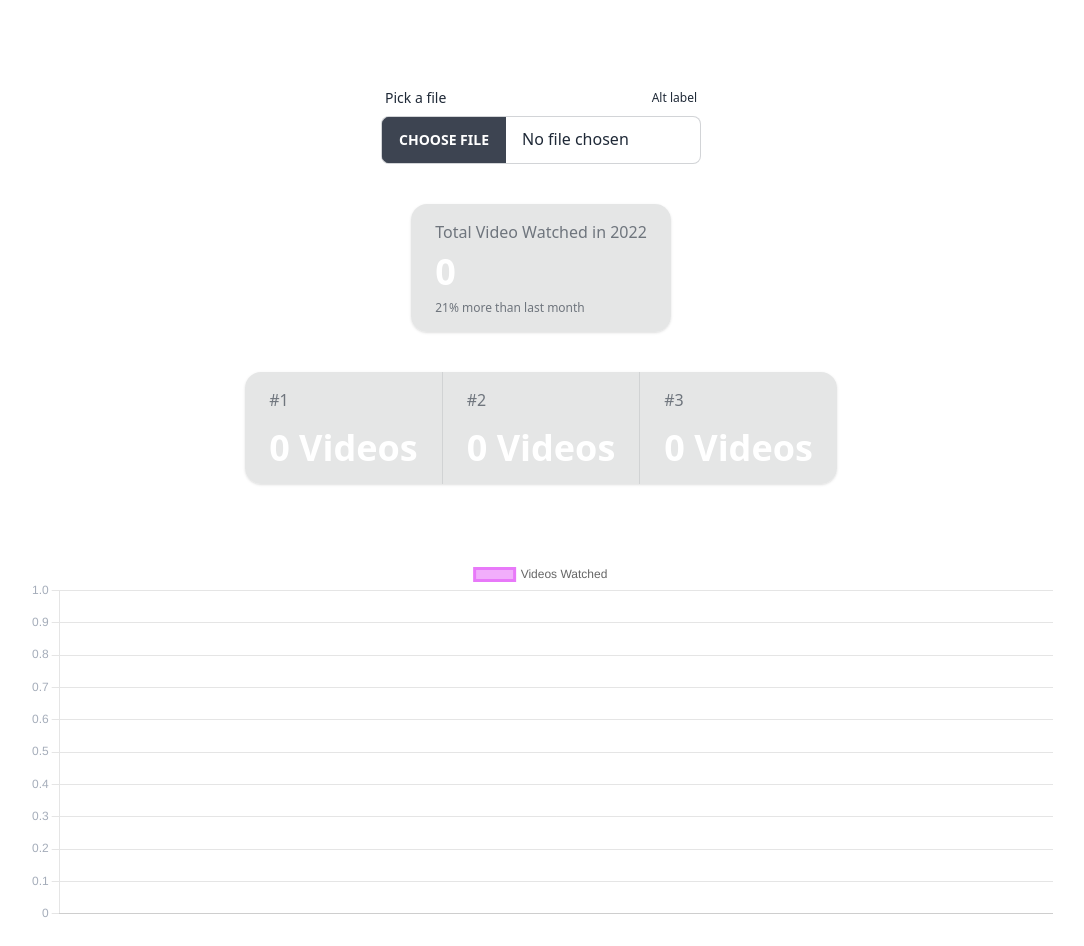
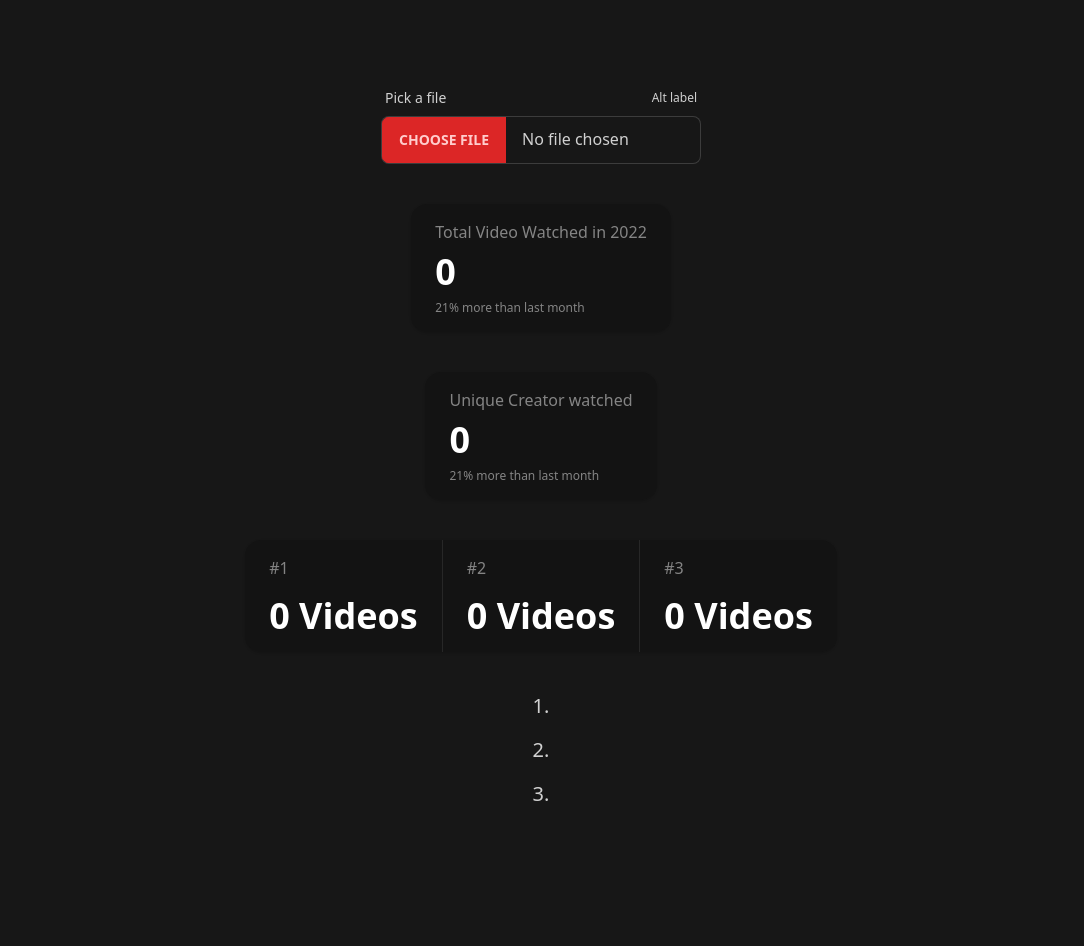
Before and after one commit to JustinLien0805/youtube_recap, a React (Vite) app: page / in a window 1280 px wide. Shown: the top 946 px of the page, without its empty margins (99-1183 px from the left). Built offline with nearby package versions, Linux system fonts and the light colour scheme.

Commit message:
fix layout and add top10 creator

```diff
--- a/src/App.tsx
+++ b/src/App.tsx
@@ -22,6 +22,7 @@ const options = {
       display: true,
       text: "Video Count Per Month",
       color: "#fff",
+      size: "96px",
     },
   },
   scales: {
@@ -65,7 +66,7 @@ type Top3Creator = Array<[string, number]>;
 
 function App() {
   const [totalVideoCount, setTotalVideoCount] = useState<number>(0);
-  const [top3Creator, setTop3Creator] = useState<Top3Creator>([
+  const [top10Creator, setTop10Creator] = useState<Top3Creator>([
     ["", 0],
     ["", 0],
     ["", 0],
@@ -76,16 +77,31 @@ function App() {
   const [videoCountPerDay, setVideoCountPerDay] = useState(
     [] as Array<{ value: number; day: string }>
   );
+  const [creatorCount, setCreatorCount] = useState<number>(0);
+
   // data for line chart
   const data = {
-    labels: videoCountPerMonth.map((item) => item[0]),
+    labels: [
+      "Jan",
+      "Feb",
+      "Mar",
+      "Apr",
+      "May",
+      "Jun",
+      "Jul",
+      "Aug",
+      "Sep",
+      "Oct",
+      "Nov",
+      "Dec",
+    ],
     datasets: [
       {
         label: "Videos Watched",
         data: videoCountPerMonth.map((item) => item[1]),
         fill: false,
-        backgroundColor: "#e879f999",
-        borderColor: "#e879f9",
+        backgroundColor: "#f87171",
+        borderColor: "#fca5a5",
       },
     ],
   };
@@ -112,16 +128,18 @@ function App() {
         const creator = video.subtitles[0]?.name;
         if (acc[creator]) {
           acc[creator] += 1;
+          setCreatorCount((prev) => prev + 1);
         } else {
           acc[creator] = 1;
         }
         return acc;
       }, {});
       // turn object to array and sort
-      const top3 = Object.entries(allCreatorVideosCount)
+
+      const top10 = Object.entries(allCreatorVideosCount)
         .sort((a, b) => b[1] - a[1])
-        .slice(0, 3);
-      setTop3Creator(top3);
+        .slice(0, 10);
+      setTop10Creator(top10);
 
       // count how many videos watched for each month format mm
       const videoCountPerMonth = videoCount2022.reduce<{
@@ -157,7 +175,7 @@ function App() {
         }
         return acc;
       }, {});
-      console.log(videoCountPerDay);
+
       let newVideoCountPerDay = Object.entries(videoCountPerDay).map(
         ([k, v]) => ({
           value: v,
@@ -169,6 +187,14 @@ function App() {
     };
 
     reader.readAsText(file);
+  };
+
+  // create a function that format the text length
+  const formatTextLength = (text: string, length: number) => {
+    if (text.length > length) {
+      return text.slice(0, length) + "...";
+    }
+    return text;
   };
 
   return (
@@ -193,43 +219,61 @@ function App() {
           <div className="stat-desc">21% more than last month</div>
         </div>
       </div>
-      <div className="stats shadow text-white md:grid-flow-col grid-flow-row">
+      <div className="stats shadow text-white">
+        <div className="stat bg-base-300 gap-2">
+          <div className="stat-title">Unique Creator watched</div>
+          <div className="stat-value">{creatorCount}</div>
+          <div className="stat-desc">21% more than last month</div>
+        </div>
+      </div>
+      <div className="stats shadow text-white  md:grid-flow-col grid-flow-row">
         <div className="stat bg-base-300 gap-2">
           <div className="stat-title">#1</div>
-          <div className="stat-value">{top3Creator[0][0]}</div>
-          <div className="stat-value">{top3Creator[0][1]} Videos</div>
+          <div className="stat-value">{top10Creator[0][0]}</div>
+          <div className="stat-value">{top10Creator[0][1]} Videos</div>
         </div>
         <div className="stat bg-base-300 gap-2">
           <div className="stat-title">#2</div>
-          <div className="stat-value">{top3Creator[1][0]}</div>
-          <div className="stat-value">{top3Creator[1][1]} Videos</div>
+          <div className="stat-value">{top10Creator[1][0]}</div>
+          <div className="stat-value">{top10Creator[1][1]} Videos</div>
         </div>
         <div className="stat bg-base-300 gap-2">
           <div className="stat-title">#3</div>
-          <div className="stat-value">{top3Creator[2][0]}</div>
-          <div className="stat-value">{top3Creator[2][1]} Videos</div>
+          <div className="stat-value">{top10Creator[2][0]}</div>
+          <div className="stat-value">{top10Creator[2][1]} Videos</div>
         </div>
       </div>
-      <div className="w-[80vw] h-[50vh]">
+      <div className="grid grid-flow-col grid-rows-5 gap-4 text-xl">
+        {top10Creator.map((creator, index) => (
+          <>
+            <h2 key={index} className="text-center">
+              <span>{index + 1}. </span>
+              {formatTextLength(creator[0], 20)}
+            </h2>
+          </>
+        ))}
+      </div>
+      <div className="w-[80vw]">
         <Line className="w-full" options={options} data={data} />
       </div>
-      <div className="md:w-[90vw] w-screen h-[100vh]">
+      <div className="md:w-[90vw] w-screen h-48">
         <ResponsiveCalendar
           data={videoCountPerDay}
           from="2022-01-01"
           to="2022-12-31"
           emptyColor="#eeeeee"
-          colors={["#61cdbb", "#97e3d5", "#e8c1a0", "#f47560"]}
+          // direction="vertical"
+          colors={["#fecaca", "#ef4444", "#b91c1c", "#7f1d1d"]}
           margin={{ top: 40, right: 40, bottom: 40, left: 40 }}
           yearSpacing={40}
           yearLegend={function (year) {
             return year;
           }}
-          monthBorderColor="#ffffff"
+          monthBorderColor="gray"
           dayBorderWidth={2}
-          dayBorderColor="#ffffff"
+          dayBorderColor="gray"
           theme={{
-            labels: { text: { fill: "#fff" } },
+            labels: { text: { fill: "gray" } },
           }}
           legends={[
             {
--- a/tailwind.config.cjs
+++ b/tailwind.config.cjs
@@ -4,5 +4,30 @@ module.exports = {
   theme: {
     extend: {},
   },
+  daisyui: {
+    themes: [
+      {
+        mytheme: {
+          primary: "#dc2626",
+
+          secondary: "#e0219a",
+
+          accent: "#e041cb",
+
+          neutral: "#dc2626",
+
+          "base-100": "#171717",
+
+          info: "#44B8EE",
+
+          success: "#197B5C",
+
+          warning: "#F3CA16",
+
+          error: "#E6403D",
+        },
+      },
+    ],
+  },
   plugins: [require("daisyui")],
 };
```
